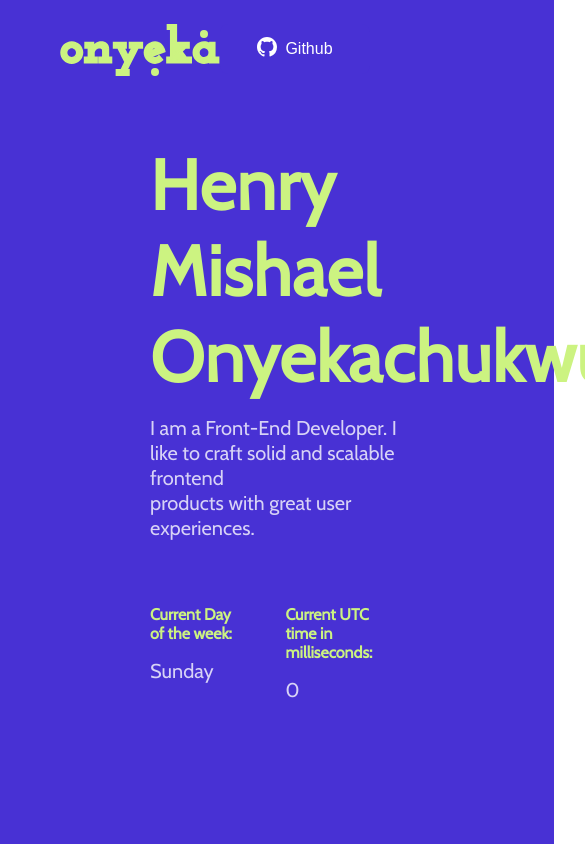
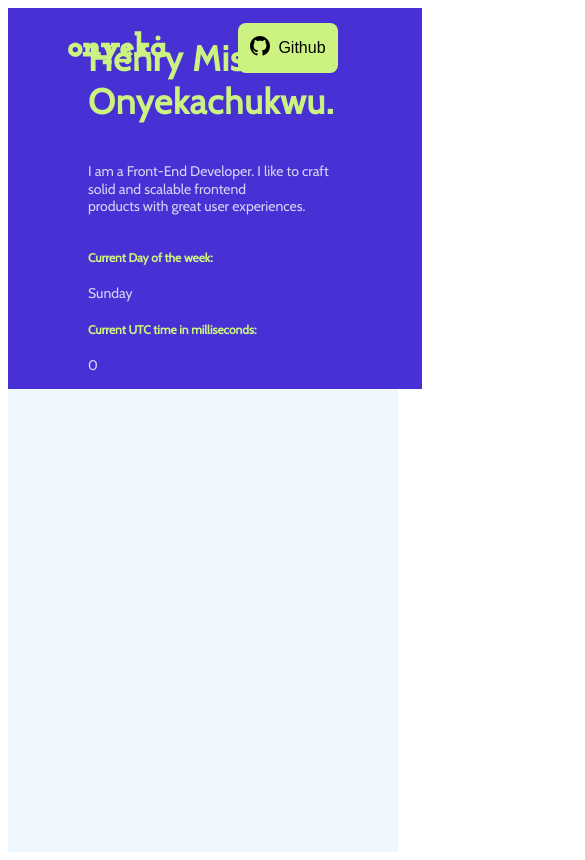
Before and after one commit to henrymishael/simplecard, a plain HTML site: page index.html in a window 390 px wide. Shown: the top 860 px of the page, 585 px wide, since content can reach past the window. Drawn offline with nearby package versions, Linux system fonts and the light colour scheme.

Commit message:
first commit

```diff
--- a/style.css
+++ b/style.css
@@ -1,3 +1,4 @@
+@media (min-width: 900px) {
 *{
     padding:0;
     margin:0;
@@ -68,7 +69,7 @@ main{
 }
 
 .details{
-    width:65vw;
+    width:65%;
     height:100%;
     background-color: #4831D4;
     display: flex;
@@ -106,7 +107,7 @@ h5{
 }
 
 .place_holder{
-    width:35vw;
+    width:35%;
     height:100%;
     background-color: #CCF381;
 }
@@ -141,3 +142,106 @@ h5{
     background-image: url('slackpic.jpg');
     background-size: contain;
 }
+}
+
+@media only screen and (max-width: 412px) {
+
+    body{
+        background-color: white;
+        position: relative;
+        width:100%;
+        height:100vh;
+        font-family: 'Cabin', sans-serif;
+
+    }
+
+    main{
+        width:100%;
+        height:100vh;
+        display: flex;
+        flex-direction: column;
+        background-color: aliceblue;
+    }
+
+
+    header{
+        position: absolute;
+        background-color: transparent;
+        width: 100%;
+        height: 80px;
+        display:flex;
+        flex-direction: row;
+        align-items: center;
+
+    }
+
+    .details{
+        width:65%;
+        height:100%;
+        background-color: #4831D4;
+        display: flex;
+        flex-direction: column;
+        justify-content: center;
+        padding: 0 80px;
+        font-family: 'Cabin', sans-serif;
+        /* font-family: 'Syne', sans-serif; */
+    }
+    h2{
+        font-size: 35px;
+        color: #CCF381;
+        font-weight:bolder;
+        letter-spacing: 1px;
+    }
+
+    p{
+        color: rgba(255, 255, 255, 0.785);
+        font-size: 14px;
+        line-height: 1.25em;
+        margin-top: .8em;
+    }
+
+    h5{
+        color:#CCF381;
+        font-size:12px;
+    }
+
+    nav{
+        display: flex;
+        flex-direction: row;
+        width:100%;
+        align-items: center;
+        justify-content: space-between;
+        padding: 0 60px;
+    }
+
+    nav>svg{
+        height:100px;
+        width:100px;
+    }
+    button{
+        height: 50px;
+        width: 100px;
+        border-radius: 8px;
+        border: none;
+        outline:white;
+        background-color: #CCF381;
+        color: black;
+        font-size: 16px;
+        display:flex;
+        flex-direction: row;
+        align-items: center;
+        justify-content:center;
+        gap:.5em;
+    }
+
+    .pic_holder{
+        position:absolute;
+        height:400px;
+        width:400px;
+        background-color: transparent;
+        display:flex;
+        flex-direction: row;
+        align-items: center;
+        justify-content: center;
+    }
+}
```
Also changed, not shown: mylogo.svg (added), onyeka.svg (added).
